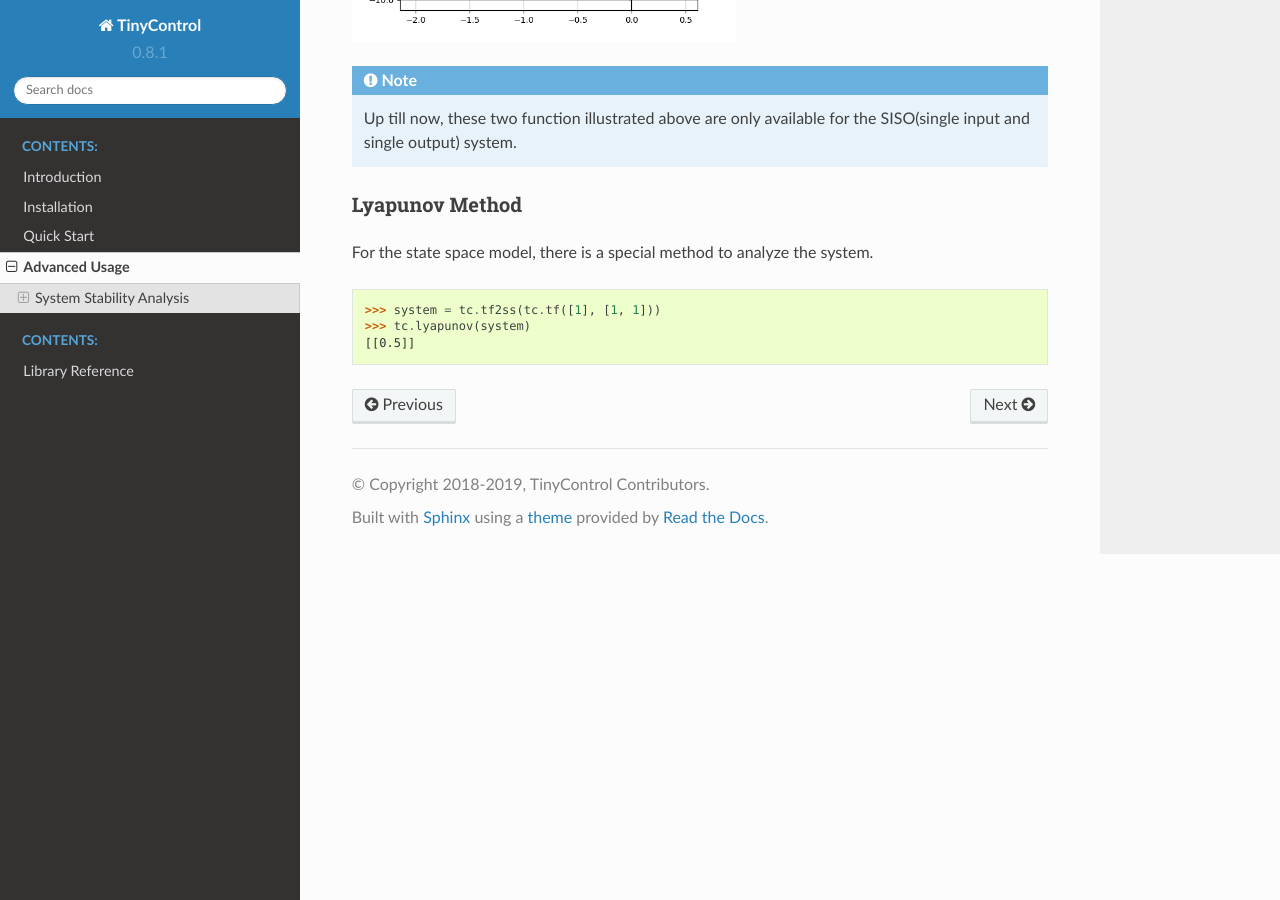
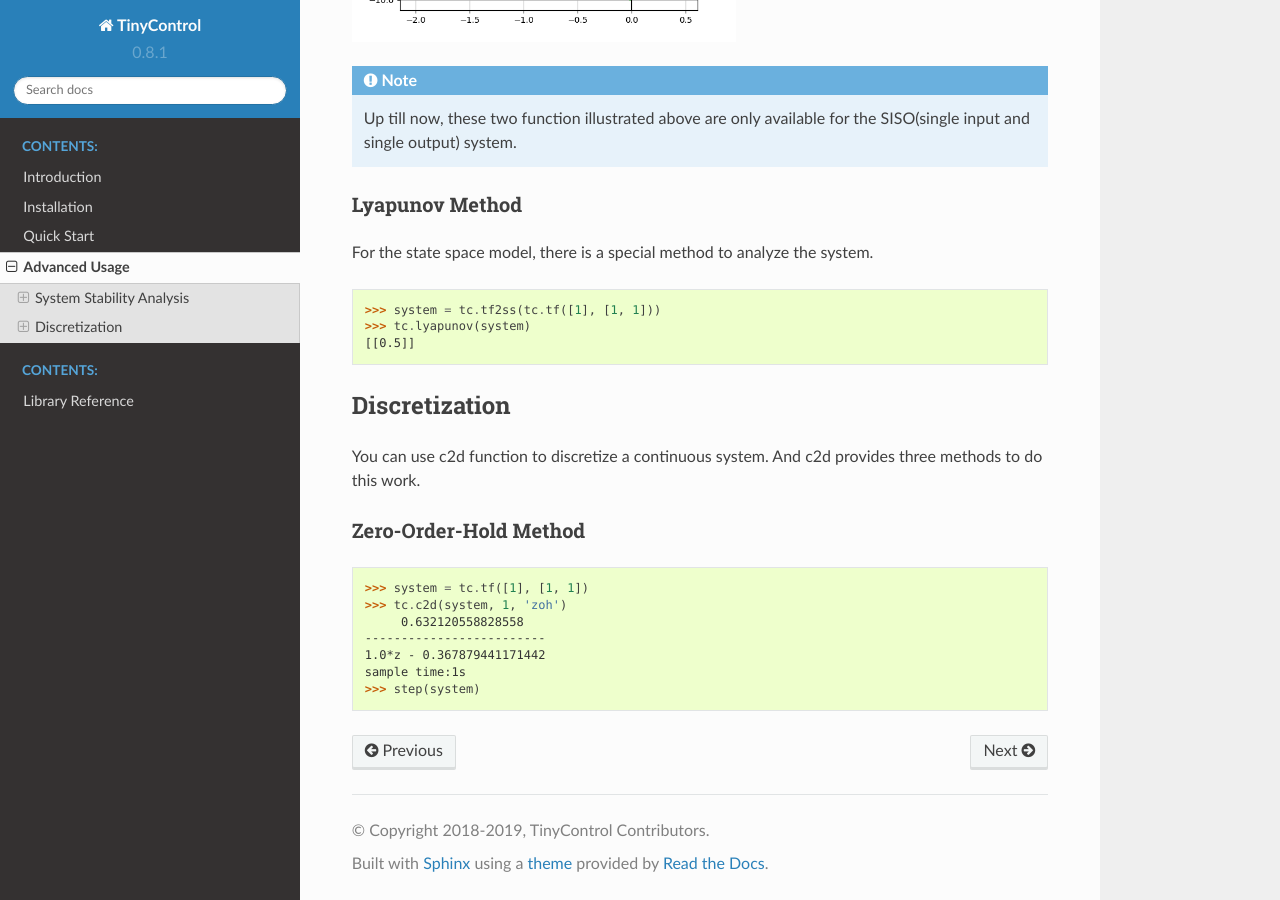
Before and after one commit to akizunx/TinyControl, a Sphinx documentation site: the page built from docs/user/advanced.rst, in a window 1280 px wide and 900 px high, scrolled down 1221 px. Built offline with Sphinx 7.4.7 and the Read the Docs theme 2.0.0, drawn with Linux system fonts in a browser that asks for light colours.

Commit message:
doc: add zoh method description

```diff
--- a/docs/user/advanced.rst
+++ b/docs/user/advanced.rst
@@ -4,7 +4,7 @@ Advanced Usage
 System Stability Analysis
 -------------------------
 The tcontrol package provides some function for this usage.
-::
+
 
 Pole-Zero Map
 >>>>>>>>>>>>>
@@ -42,3 +42,18 @@ For the state space model, there is a special method to analyze the system.
     >>> system = tc.tf2ss(tc.tf([1], [1, 1]))
     >>> tc.lyapunov(system)
     [[0.5]]
+
+Discretization
+--------------
+You can use c2d function to discretize a continuous system.
+And c2d provides three methods to do this work.
+
+Zero-Order-Hold Method
+>>>>>>>>>>>>>>>>>>>>>>
+    >>> system = tc.tf([1], [1, 1])
+    >>> tc.c2d(system, 1, 'zoh')
+         0.632120558828558
+    -------------------------
+    1.0*z - 0.367879441171442
+    sample time:1s
+    >>> step(system)
```
